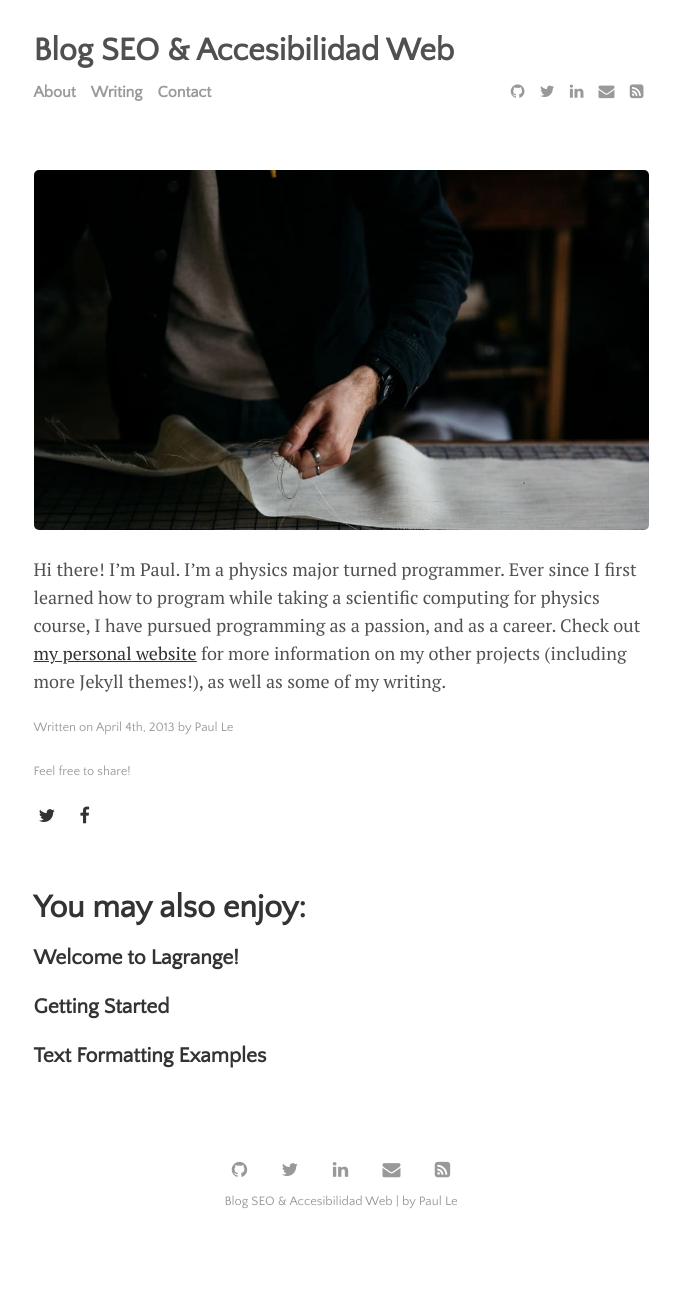
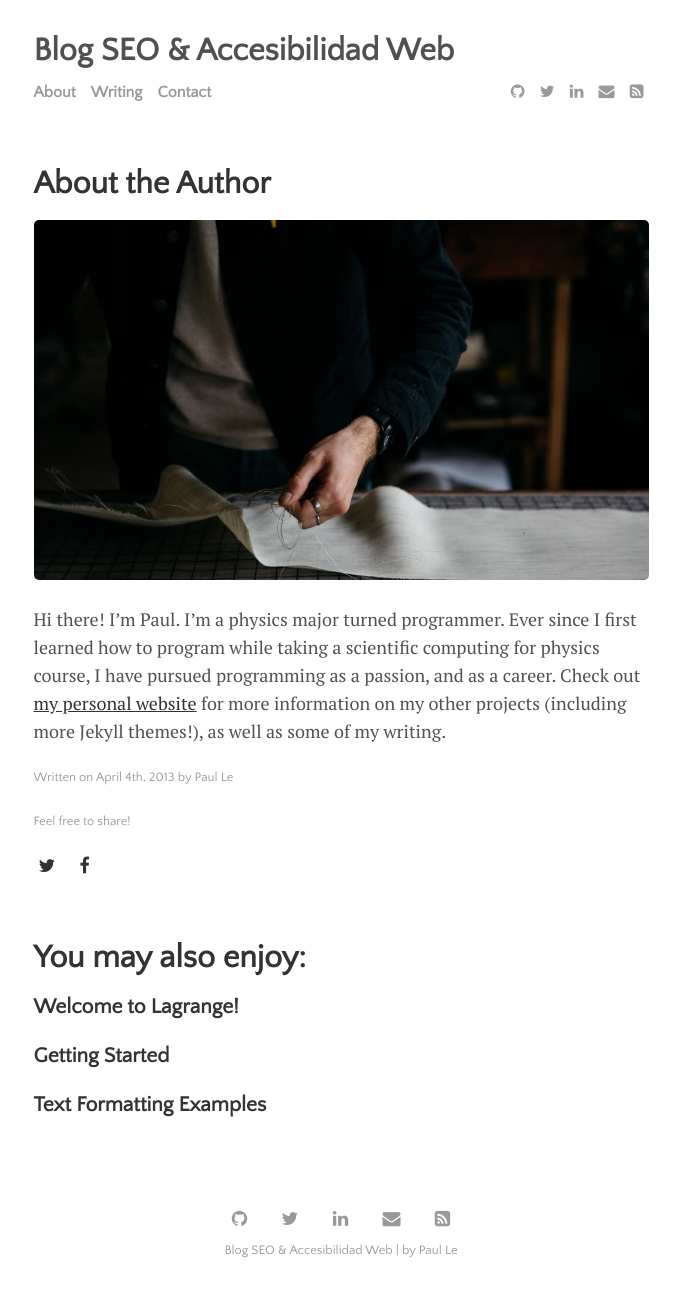
Before and after one commit to JuanEsquiviasO/blog, a Jekyll site: the page built from _posts/2013-04-04-about-the-author.md, in a window 1280 px wide. Shown: the whole page, without its empty margins (299-979 px from the left). Built offline with Jekyll 4.4.1, drawn with Linux system fonts in a browser that asks for light colours; before the commit the page ends 1247 px from its top, so only the background shows below that.

Commit message:
update in blog title

```diff
--- a/_layouts/post.html
+++ b/_layouts/post.html
@@ -3,7 +3,7 @@ layout: default
 ---
 
 <h1>
-  <!-- {{ page.title }} -->
+  {{ page.title }}
 </h1>
 
 {% if page.image %}
```
